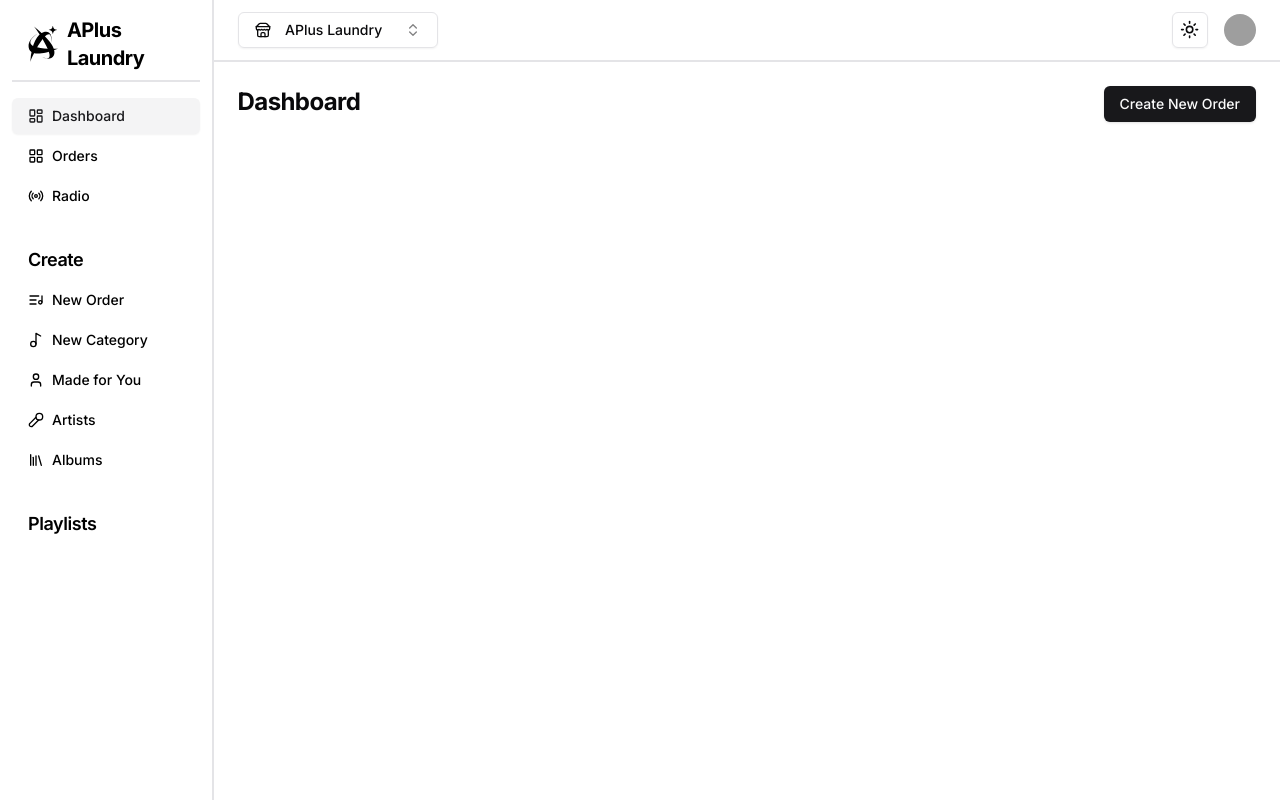
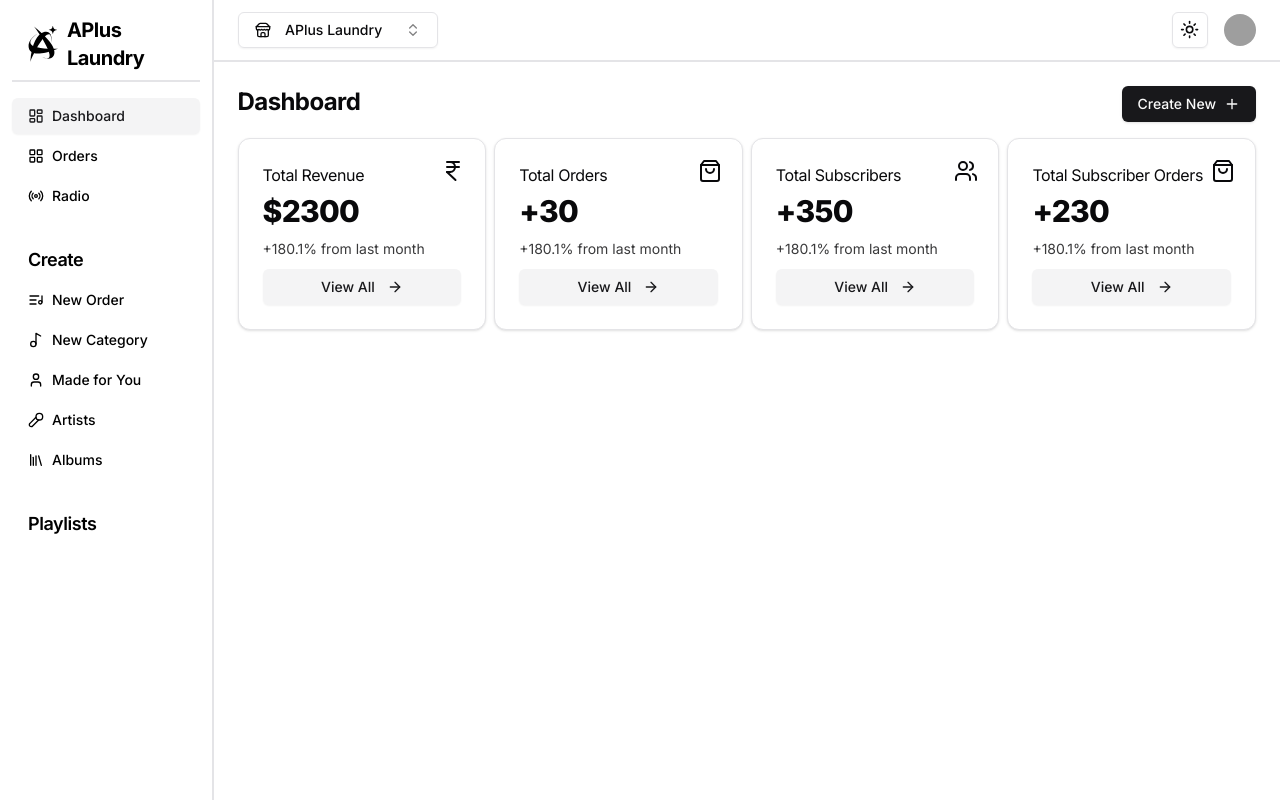
Before and after one commit to iamkingarsh/Aplus-Laundry-admin-dashboard, a Next.js app: page /dashboard in a window 1280 px wide. Built offline with nearby package versions, Linux system fonts and the light colour scheme; grey boxes are pictures that could not be loaded.

Commit message:
Added Stat Cards

```diff
--- a/app/dashboard/page.tsx
+++ b/app/dashboard/page.tsx
@@ -1,14 +1,53 @@
+import StatsCard from '@/components/statscard'
 import { Button } from '@/components/ui/button'
 import Heading from '@/components/ui/heading'
+import { DollarSignIcon, IndianRupeeIcon, LucidePlusCircle, PlusIcon, ShoppingBagIcon, Users } from 'lucide-react'
 
 
 export default function page() {
+    const StatsData = [
+        {
+            title: 'Total Revenue',
+            stat: 2300,
+            statPrefix: '$',
+            icon: <IndianRupeeIcon />,
+            desc: '+180.1% from last month'
+        },
+        {
+            title: 'Total Orders',
+            stat: 30,
+            statPrefix: '+',
+            icon: <ShoppingBagIcon />,
+            desc: '+180.1% from last month'
+        },
+        {
+            title: 'Total Subscribers',
+            stat: 350,
+            statPrefix: '+',
+            icon: <Users />,
+            desc: '+180.1% from last month'
+        },
+        {
+            title: 'Total Subscriber Orders',
+            stat: 230,
+            statPrefix: '+',
+            icon: <ShoppingBagIcon />,
+            desc: '+180.1% from last month'
+        },
+    ]
 
     return (
-        <div className='w-full h-full flex p-6 flex-row'>
+        <div className='w-full space-y-4 h-full flex p-6 flex-col'>
             <div className="topbar w-full flex justify-between">
                 <Heading title='Dashboard' />
-                <Button variant='default'>Create New Order</Button>
+                <Button variant='default'>Create New <PlusIcon className='w-4 ml-2' /></Button>
+            </div>
+            <div className='w-full flex gap-2'>
+                {StatsData.map((data, index) => {
+                    return (
+                        <StatsCard key={index} title={data.title} statPrefix={data.statPrefix} stat={data.stat} icon={data.icon} desc={data.desc} />
+                    )
+                })}
             </div>
         </div>
     )
--- /dev/null
+++ b/components/statscard.tsx
@@ -0,0 +1,43 @@
+
+import React from 'react';
+import { Card, CardContent, CardFooter, CardHeader, CardTitle } from './ui/card';
+import { Button } from './ui/button';
+import Heading from './ui/heading';
+import { ArrowBigRightDashIcon, ArrowRight, ArrowRightFromLineIcon, ArrowRightIcon, LucideArrowUpRight } from 'lucide-react';
+
+
+interface StatsCardProps {
+    title: string;
+    stat: number;
+    statPrefix?: string;
+    icon: React.ReactNode;
+    desc?: string;
+    clasname?: string;
+}
+
+const StatsCard: React.FC<StatsCardProps> = ({
+    title,
+    stat,
+    statPrefix = '',
+    icon,
+    desc,
+    clasname
+}) => {
+    return (
+        <Card className='text-left w-full flex flex-col justify-evenly items-stretch relative'>
+            <CardHeader>
+                <CardTitle className='text-md font-normal'>{title}</CardTitle>
+                <Heading title={`${statPrefix}${stat}`} className='text-3xl font-extrabold' />
+                <p className='opacity-80 text-sm py-1'>{desc}</p>
+                <Button variant='secondary'>View All <ArrowRight className='w-4 ml-3' /></Button>
+            </CardHeader>
+
+
+            <div className='absolute top-5 right-5'>
+                {icon}
+            </div>
+        </Card>
+    );
+};
+
+export default StatsCard;
--- /dev/null
+++ b/components/ui/card.tsx
@@ -0,0 +1,76 @@
+import * as React from "react"
+
+import { cn } from "@/lib/utils"
+
+const Card = React.forwardRef<
+  HTMLDivElement,
+  React.HTMLAttributes<HTMLDivElement>
+>(({ className, ...props }, ref) => (
+  <div
+    ref={ref}
+    className={cn(
+      "rounded-xl border bg-card text-card-foreground shadow",
+      className
+    )}
+    {...props}
+  />
+))
+Card.displayName = "Card"
+
+const CardHeader = React.forwardRef<
+  HTMLDivElement,
+  React.HTMLAttributes<HTMLDivElement>
+>(({ className, ...props }, ref) => (
+  <div
+    ref={ref}
+    className={cn("flex flex-col space-y-1.5 p-6", className)}
+    {...props}
+  />
+))
+CardHeader.displayName = "CardHeader"
+
+const CardTitle = React.forwardRef<
+  HTMLParagraphElement,
+  React.HTMLAttributes<HTMLHeadingElement>
+>(({ className, ...props }, ref) => (
+  <h3
+    ref={ref}
+    className={cn("font-semibold leading-none tracking-tight", className)}
+    {...props}
+  />
+))
+CardTitle.displayName = "CardTitle"
+
+const CardDescription = React.forwardRef<
+  HTMLParagraphElement,
+  React.HTMLAttributes<HTMLParagraphElement>
+>(({ className, ...props }, ref) => (
+  <p
+    ref={ref}
+    className={cn("text-sm text-muted-foreground", className)}
+    {...props}
+  />
+))
+CardDescription.displayName = "CardDescription"
+
+const CardContent = React.forwardRef<
+  HTMLDivElement,
+  React.HTMLAttributes<HTMLDivElement>
+>(({ className, ...props }, ref) => (
+  <div ref={ref} className={cn("p-6 pt-0", className)} {...props} />
+))
+CardContent.displayName = "CardContent"
+
+const CardFooter = React.forwardRef<
+  HTMLDivElement,
+  React.HTMLAttributes<HTMLDivElement>
+>(({ className, ...props }, ref) => (
+  <div
+    ref={ref}
+    className={cn("flex items-center p-6 pt-0", className)}
+    {...props}
+  />
+))
+CardFooter.displayName = "CardFooter"
+
+export { Card, CardHeader, CardFooter, CardTitle, CardDescription, CardContent }
```
